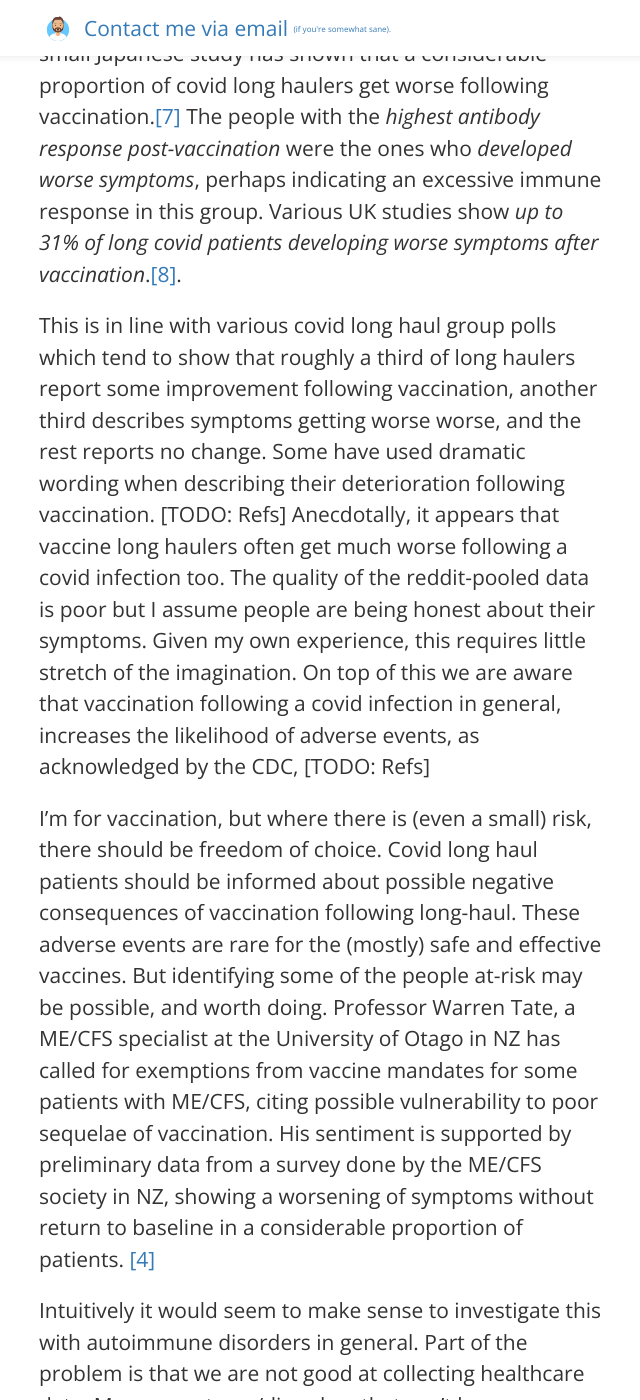
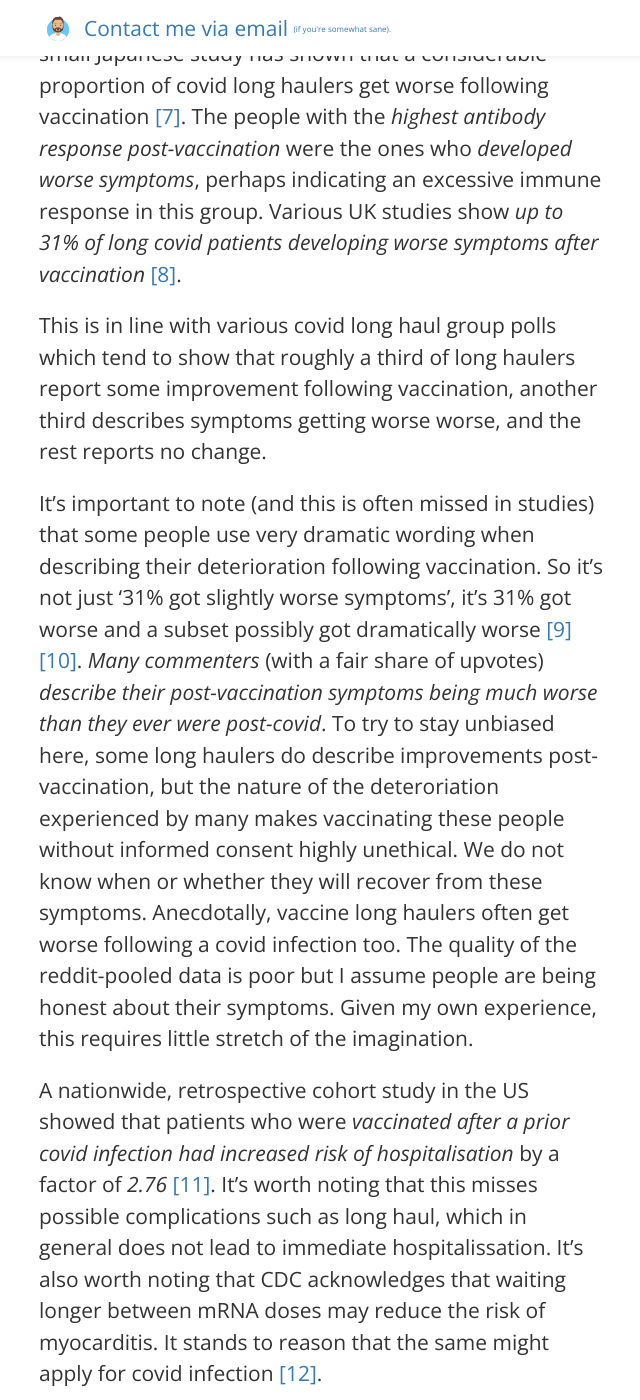
Before and after one commit to nargar/nargar, a Jekyll site: the page built from _posts/2022-04-06-vlh-exp.markdown, in a window 1280 px wide and 1400 px high, scrolled down 1352 px. Shown: the whole window, without its empty margins (31-671 px from the left). Built offline with Jekyll 4.4.1, drawn with Linux system fonts in a browser that asks for light colours; our own code applies the rules of GitHub Pages for plain Markdown files; some of the changed text lies outside the part shown.

Commit message:
References

```diff
--- a/_posts/2022-04-06-vlh-exp.markdown
+++ b/_posts/2022-04-06-vlh-exp.markdown
@@ -10,11 +10,15 @@
 
 The illness I'm struggling with is a form of PASC/Long Covid. As many now know, covid can cause long-lasting problems in susceptible individuals. In some cases, the present result is disability. It's less widely appreciated that the covid vaccines themselves appear to cause a similar syndrome for some. The set of symptoms described in both disorders is near-identical.
 
-Both have support groups on facebook, and communities on reddit [[5]](https://reddit.com/r/vaccinelonghaulers){:target="_blank"}[[6]](https://reddit.com/r/covidlonghaulers){:target="_blank"}. In addition to people describing the same set of symptoms for both covid- and vaccine long haul, a small Japanese study has shown that a considerable proportion of covid long haulers get worse following vaccination.[[7]](https://onlinelibrary.wiley.com/doi/10.1002/jmv.27689){:target="_blank"} The people with the **highest antibody response post-vaccination** were the ones who **developed worse symptoms**, perhaps indicating an excessive immune response in this group. Various UK studies show **up to 31% of long covid patients developing worse symptoms after vaccination**.[[8]](https://ukhsa.koha-ptfs.co.uk/cgi-bin/koha/opac-retrieve-file.pl?id=fe4f10cd3cd509fe045ad4f72ae0dfff){:target="_blank"}.
+Both have support groups on facebook, and communities on reddit [[5]](https://reddit.com/r/vaccinelonghaulers){:target="_blank"}[[6]](https://reddit.com/r/covidlonghaulers){:target="_blank"}. In addition to people describing the same set of symptoms for both covid- and vaccine long haul, a small Japanese study has shown that a considerable proportion of covid long haulers get worse following vaccination [[7]](https://onlinelibrary.wiley.com/doi/10.1002/jmv.27689){:target="_blank"}. The people with the **highest antibody response post-vaccination** were the ones who **developed worse symptoms**, perhaps indicating an excessive immune response in this group. Various UK studies show **up to 31% of long covid patients developing worse symptoms after vaccination** [[8]](https://ukhsa.koha-ptfs.co.uk/cgi-bin/koha/opac-retrieve-file.pl?id=fe4f10cd3cd509fe045ad4f72ae0dfff){:target="_blank"}.
 
-This is in line with various covid long haul group polls which tend to show that roughly a third of long haulers report some improvement following vaccination, another third describes symptoms getting worse worse, and the rest reports no change. Some have used dramatic wording when describing their deterioration following vaccination. [TODO: Refs] Anecdotally, it appears that vaccine long haulers often get much worse following a covid infection too. The quality of the reddit-pooled data is poor but I assume people are being honest about their symptoms. Given my own experience, this requires little stretch of the imagination. On top of this we are aware that vaccination following a covid infection in general, increases the likelihood of adverse events, as acknowledged by the CDC, [TODO: Refs]
+This is in line with various covid long haul group polls which tend to show that roughly a third of long haulers report some improvement following vaccination, another third describes symptoms getting worse worse, and the rest reports no change.
 
-I'm for vaccination, but where there is (even a small) risk, there should be freedom of choice. Covid long haul patients should be informed about possible negative consequences of vaccination following long-haul. These adverse events are rare for the (mostly) safe and effective vaccines. But identifying some of the people at-risk may be possible, and worth doing. Professor Warren Tate, a ME/CFS specialist at the University of Otago in NZ has called for exemptions from vaccine mandates for some patients with ME/CFS, citing possible vulnerability to poor sequelae of vaccination. His sentiment is supported by preliminary data from a survey done by the ME/CFS society in NZ, showing a worsening of symptoms without return to baseline in a considerable proportion of patients. [[4]](https://www.rnz.co.nz/news/national/456598/expert-says-some-chronic-fatigue-syndrome-sufferers-should-be-exempt-from-covid-19-vaccination){:target="_blank"}
+It's important to note (and this is often missed in studies) that some people use very dramatic wording when describing their deterioration following vaccination. So it's not just '31% got slightly worse symptoms', it's 31% got worse and a subset possibly got dramatically worse [[9]](https://www.reddit.com/r/covidlonghaulers/comments/nk05qh/so_am_i_the_only_one_not_feeling_better_after_the/){:target="_blank"}[[10]](https://www.reddit.com/r/covidlonghaulers/comments/thdoia/the_vaccine_made_me_worse/ _a){:target="_blank"}. **Many commenters** (with a fair share of upvotes) **describe their post-vaccination symptoms being much worse than they ever were post-covid**. To try to stay unbiased here, some long haulers do describe improvements post-vaccination, but the nature of the deteroriation experienced by many makes vaccinating these people without informed consent highly unethical. We do not know when or whether they will recover from these symptoms. Anecdotally, vaccine long haulers often get worse following a covid infection too. The quality of the reddit-pooled data is poor but I assume people are being honest about their symptoms. Given my own experience, this requires little stretch of the imagination.
+
+ A nationwide, retrospective cohort study in the US showed that patients who were **vaccinated after a prior covid infection had increased risk of hospitalisation** by a factor of **2.76** [[11]](https://www.sciencedirect.com/science/article/pii/S0264410X22000512){:target="_blank"}. It's worth noting that this misses possible complications such as long haul, which in general does not lead to immediate hospitalissation. It's also worth noting that CDC acknowledges that waiting longer between mRNA doses may reduce the risk of myocarditis. It stands to reason that the same might apply for covid infection [[12]](https://www.cnbc.com/amp/2022/02/23/cdc-says-waiting-longer-between-pfizer-moderna-doses-may-reduce-myocarditis-risk.html){:target="_blank"}.
+
+I'm for vaccination, but where there is (even a small) risk, there should be freedom of choice. Covid long haul patients should be informed about possible negative consequences of vaccination following long-haul. These adverse events are rare for the (mostly) safe and effective vaccines. But identifying some of the people at-risk may be possible, and worth doing. Professor Warren Tate, a ME/CFS specialist at the University of Otago in NZ has called for exemptions from vaccine mandates for some patients with ME/CFS, citing possible vulnerability to poor sequelae of vaccination. His sentiment is supported by preliminary data from a survey done by the ME/CFS society in NZ, showing a worsening of symptoms without return to baseline in a considerable proportion of patients [[4]](https://www.rnz.co.nz/news/national/456598/expert-says-some-chronic-fatigue-syndrome-sufferers-should-be-exempt-from-covid-19-vaccination){:target="_blank"}.
 
 Intuitively it would seem to make sense to investigate this with autoimmune disorders in general. Part of the problem is that we are not good at collecting healthcare data. Many symptoms/disorders that can't be immediately identified and diagnosed are dismissed and not reported. We should actively collect and rely more on patient-reported symptoms. Not just for ME/CFS and adverse events to vaccinations, but also f.ex. for women experiencing problems with their menstrual cycle post-vaccination (and presumably post-covid). I can't claim to know that this is happening without data but we could do better with collecting data.
 
@@ -131,16 +135,15 @@
 
 TPO antibodies (such as those seen in Hashimotos hypothyroidism and Graves) slightly elevated on 2 occasions, fine in another laboratory. ANCA antibodies present but not elevated (Lupus, often associated with kidney damage). RF slightly elevated. Anti-phospholipid antibodies present but not elevated, clotting factors all normal. ds-DNA (primarily associated with Lupus) also present but not elevated. ANA very low in the range.RF-IgG slightly elevated. Adrenal cortex antibodies not detected, making primary AI via autoimmmunity unlikely.
 
-On numerous occasions since then I've tested my AM cortisol, and it consistently comes back at around 150-200 nmol/L, which is low-normal, and in the 'equivocal' range. [[3]](https://www.ouh.nhs.uk/biochemistry/tests/tests-catalogue/cortisol.aspx){:target="_blank"}. With both negative ACA and a synacthen stimulation test showing normal adrenal response to synthetic ACTH there's little to indicate overt adrenal insufficiency. Hydrocortisone supplementation (very low dose) has still been beneficial for my symptoms, including mood, joint pain, and general flare-ups. Doses that are too high seem to magnify my tinnitus. If I don't take any I seem to get worse joint pain, some itching, and worse cognitive symptoms.
+On numerous occasions since then I've tested my AM cortisol, and it consistently comes back at around 150-200 nmol/L, which is low-normal, and in the 'equivocal' range [[3]](https://www.ouh.nhs.uk/biochemistry/tests/tests-catalogue/cortisol.aspx){:target="_blank"}. With both negative ACA and a synacthen stimulation test showing normal adrenal response to synthetic ACTH there's little to indicate overt adrenal insufficiency. Hydrocortisone supplementation (very low dose) has still been beneficial for my symptoms, including mood, joint pain, and general flare-ups. Doses that are too high seem to magnify my tinnitus. If I don't take any I seem to get worse joint pain, some itching, and worse cognitive symptoms.
 
 I noted early on, shortly after June 2021, that many of my physical symptoms seemed to get worse with eating, in particular when I ate something containing **potassium**. Since I suspected that this was the case, I restricted my diet quite a bit which likely influenced the test results that followed.
 
-Despite the interventions I made, '**hyperkalemia**' was detected on 3 occasions, with 3 additional tests showing kalium within the reference range range. The reason for testing potassium was that a lot of my early symptoms were consistent with hyperkalemia. Including **tiredness, weakness, numbness, tingling, nausea, shortness of breath, chest pain,** and **palpitations**
-[[1]](https://www.healthline.com/health/high-potassium-hyperkalemia#symptoms){:target="_blank"}
+Despite the interventions I made, '**hyperkalemia**' was detected on 3 occasions, with 3 additional tests showing kalium within the reference range range. The reason for testing potassium was that a lot of my early symptoms were consistent with hyperkalemia. Including **tiredness, weakness, numbness, tingling, nausea, shortness of breath, chest pain,** and **palpitations** [[1]](https://www.healthline.com/health/high-potassium-hyperkalemia#symptoms){:target="_blank"}.
 
 **Fludrocortisone was helpful** for me with managing these symptoms, up to 0.3mg/daily helped me not having to be as limited with my diet. I could eat some potassium without tingling/chest pain and palpitations coming on. If I stopped the medicine my sensitivity to these foods increased again.
 
-Since then I've dropped fludrocortisone but I still think it's worth noting. Fludrocortisone is typically used for adrenal insufficiency (primary), to replace aldosterone. It increases sodium retention and decreases potassium, having only a mild alkolytic effect if potassium depletion is prevented (extrapolating from aldosterone suppl. result). [[2]](https://jasn.asnjournals.org/content/11/2/369) It's also sometimes used off-label to treat orthostatic hypotension, a common complaint among long haulers. [TODO: Reference]
+Since then I've dropped fludrocortisone but I still think it's worth noting. Fludrocortisone is typically used for adrenal insufficiency (primary), to replace aldosterone. It increases sodium retention and decreases potassium, having only a mild alkolytic effect if potassium depletion is prevented (extrapolating from aldosterone suppl. result) [[2]](https://jasn.asnjournals.org/content/11/2/369). It's also sometimes used off-label to treat orthostatic hypotension, which is a common complaint among long haulers [[13]](https://www.cdc.gov/coronavirus/2019-ncov/long-term-effects/index.html){:target="_blank"}.
 
 
 
@@ -162,6 +165,15 @@
 
 8. https://ukhsa.koha-ptfs.co.uk/cgi-bin/koha/opac-retrieve-file.pl?id=fe4f10cd3cd509fe045ad4f72ae0dfff _UK Health Security Agency, 2022
 
+9. https://www.reddit.com/r/covidlonghaulers/comments/nk05qh/so_am_i_the_only_one_not_feeling_better_after_the/ _anecdotal covid long hauler experiences after vaccination
+
+10. https://www.reddit.com/r/covidlonghaulers/comments/thdoia/the_vaccine_made_me_worse/ _anecdotal covid long hauler experiences with vaccination
+
+11. https://www.sciencedirect.com/science/article/pii/S0264410X22000512 _Impact of prior SARS-CoV-2 infection on incidence of hospitalization and adverse events following mRNA SARS-CoV-2 vaccination: A nationwide, retrospective cohort study
+
+12. https://www.cnbc.com/amp/2022/02/23/cdc-says-waiting-longer-between-pfizer-moderna-doses-may-reduce-myocarditis-risk.html
+
+13. https://www.cdc.gov/coronavirus/2019-ncov/long-term-effects/index.html _Symptoms of long covid, according to the CDC
 # Relevant quotes from each citation
 
 1. > The symptoms of high potassium depend on the level of the mineral in your blood. [...] if your potassium levels are high enough to cause symptoms, you *may* have: **tiredness** or **weakness**, a feeling of **numbness** or **tingling**, **nausea**,
@@ -193,6 +205,16 @@
 [...]
 [Another UK survey specified showed 23.2% improved vs. 15.4% worse]
 
+9. > "[...]I'm extremely glad for those who improved. I got Pfizer though and **both doses made me much worse**. **I wasn't cured by any means pre-vax but I was feeling pretty clear-headed and energetic.** Now **my brain fog is** [some of] **the worst it's been**—highly nauseous and had **trouble thinking all day yesterday**." // "I recently got Pfizer too (one dose) and I went through a relapse soon after receiving it. **It brought back the excruciating pain from early last year** (LH since March 2020)." //  "I’ve only had my first dose but it actually **set me back a lot**...**I feel like I’m right back to being a few weeks post covid** when I had been slowly getting a bit better." //  "**Both vaccines absolutely trashed me**. Still trying to recover from the second one."
+
+10. > "I had the second Phizer shot on December 5th. 3 weeks later [the paramedics] were at my house because my **heart rate was 204**. Ever since then I have had **head pressure and dizziness, heart palpitations** and now I'm getting **pins and needles** in my legs when I'm laying down... I was already a covid longhauler... I was actually feeling somewhat better[...]**3 months out from vaccine and still in bad shape** [...] **I** actually **feel worse from the shot than I did longhauling from Covid**." // "Same." // "Yup, same here. **My long haul was almost nonexistent previous to vax and after it’s worse than my actual covid long haul ever was. By like 100.** And I didn’t even get the 2nd dose"
+
+11. > "**In previously-infected patients, the hospitalization rate increased above baseline** one day **following vaccination** (**158.2**/100,000 after dose 2 versus **57.3**/100,000 pre-dose, p < 0.001)"
+
+12. > [According to the CDC, waiting longer between mRNA doses may reduce the risk of myocarditis]
+
+13. > Difficulty breathing or **shortness of breath**,**tiredness** or **fatigue**,**Symptoms** that get **worse after** physical or mental **activities**, **Difficulty thinking or concentrating** (sometimes referred to as “**brain fog**”), Cough, **Chest** or stomach **pain**, **Headache**, **Fast-beating or pounding heart** (also known as **heart palpitations**), **Joint** or **muscle pain**, **Pins-and-needles** feeling, Diarrhea, **Sleep problems**, Fever, **Dizziness on standing** (lightheadedness), Rash, **Mood changes**, Change in smell or taste, Changes in menstrual period cycles
+
 ---
 
 So here below we will do some testing.
```
Also changed, not shown: 1 other file.
